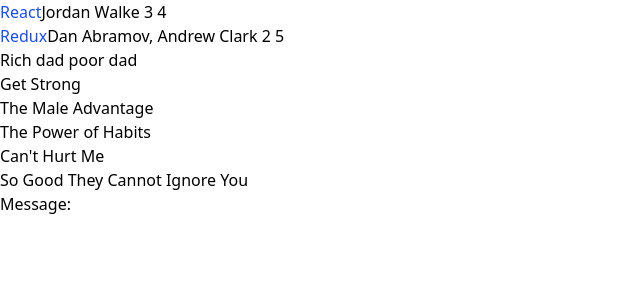
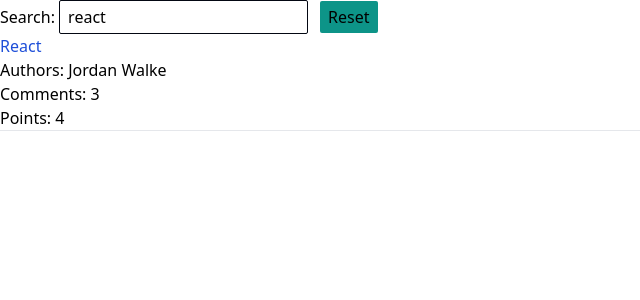
Before and after one commit to milkiase/hacker-stories, a React (Vite) app: page / in a window 1280 px wide. Shown: the top 300 px of the page, without its empty margins (0-640 px from the left). Built offline with nearby package versions, Linux system fonts and the light colour scheme.

Commit message:
props distructuring implemented

```diff
--- a/src/App.jsx
+++ b/src/App.jsx
@@ -1,7 +1,8 @@
-// import * as React from 'react'
+import * as React from 'react'
 
-function App() {
-  const blockElements = [
+
+const App = ()=>{
+  const stories = [
     {
     title: 'React',
     url: 'https://reactjs.org/',
@@ -19,37 +20,48 @@ function App() {
     objectID: 1,
   },
   ];
+  const [searchTerm, searchTermHandler] = React.useState('react')
+  const searchedStories = stories.filter((story)=>story.title.toLowerCase().includes(searchTerm.toLowerCase()))
 
-  let favBooks = ['Rich dad poor dad', 'Get Strong', 'The Male Advantage', 'The Power of Habits', 'Can\'t Hurt Me', 'So Good They Cannot Ignore You']
-  return (
-      <div className="">
+  const handleSearch = (event)=>{
+    searchTermHandler(event.target.value)
+  }
+  const resetSearchTerm = ()=>searchTermHandler('react')
+  return <div className="">
+        <Search onSearch={handleSearch} searchTerm={searchTerm} className=' mt-12' />
+        <button onClick={resetSearchTerm} className=' bg-teal-600 rounded-sm ml-3 px-2 py-1'>Reset</button>
+        <List list={searchedStories}/>
+      </div>
+}
+
+const List = ({list})=>
     <ul>
       {
-            blockElements.map((element)=>{
-              return (
-                <li key={element.objectID}>
-                  <span>
-                    <a className=" text-blue-700" href={element.url} target="_blank" rel="noopener noreferrer">{element.title}</a>
-                  </span>
-                  <span>{element.author} </span>
-                  <span> {element.num_comments} </span>
-                  <span> {element.points} </span>
-                </li>
-              );
-            })
+        list.map(({objectID, ...element})=>  <Item key={objectID} {...element}></Item>)
       }
     </ul>
-        <ul className=" list-disc">
-          {
-            favBooks.map((book, index)=>{
-              return (<li className="list-disc" key={index}>{book}</li>)
-            })
-          }
-        </ul>
-        <label htmlFor="message">Message: </label>
-        <input type="text" id="message" />
+
+const Item = ({url, title, author, num_comments, points})=>
+    <div>
+      <li className=" ">
+        <span>
+          <a className=" text-blue-700" href={url} target="_blank" rel="noopener noreferrer">{title}</a>
+        </span>
+        <br />Authors: <span>{author} </span>
+        <br />Comments: <span> {num_comments} </span>
+        <br />Points: <span> {points} </span>
+      </li>
+      <hr />
     </div>
-  )
+
+const Search = ({searchTerm, onSearch})=>{
+  return (
+    <>
+      <label htmlFor="message">Search: </label>
+      <input onChange={onSearch} type="text" value={searchTerm} id="message" className=" px-2 py-1 border rounded-sm border-gray-950"/>
+    </>
+  );
 }
 
+
 export default App
```
Also changed, not shown: .eslintrc.cjs. Lines whose indentation alone changed are shown as unchanged.
